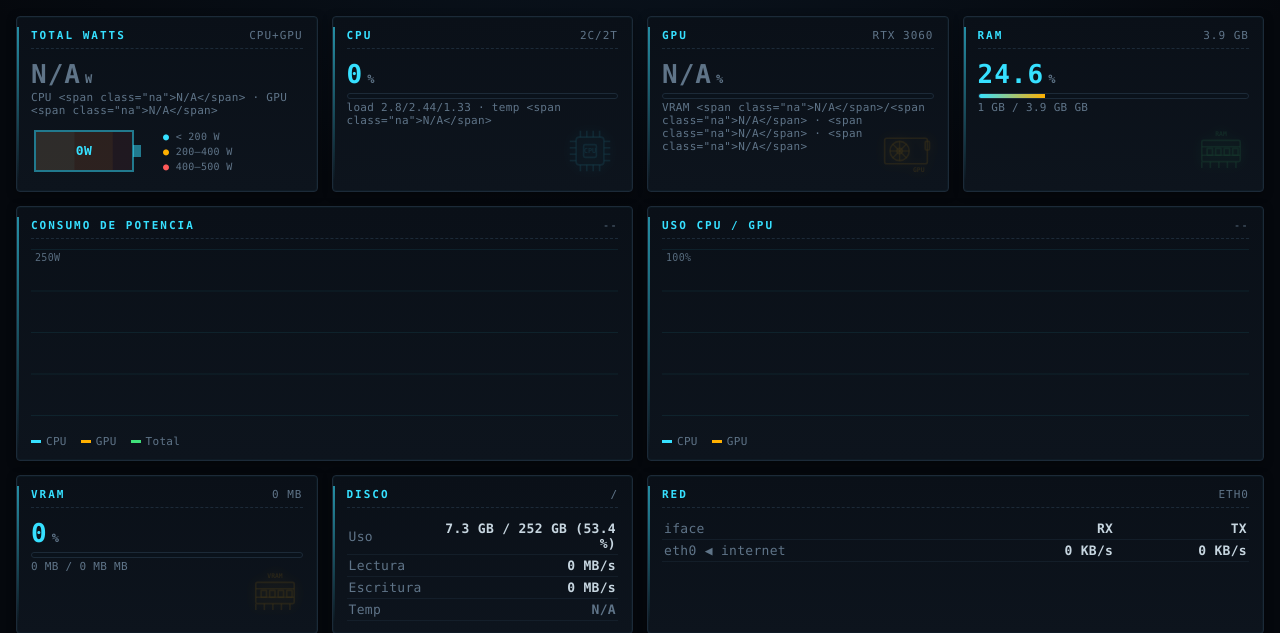
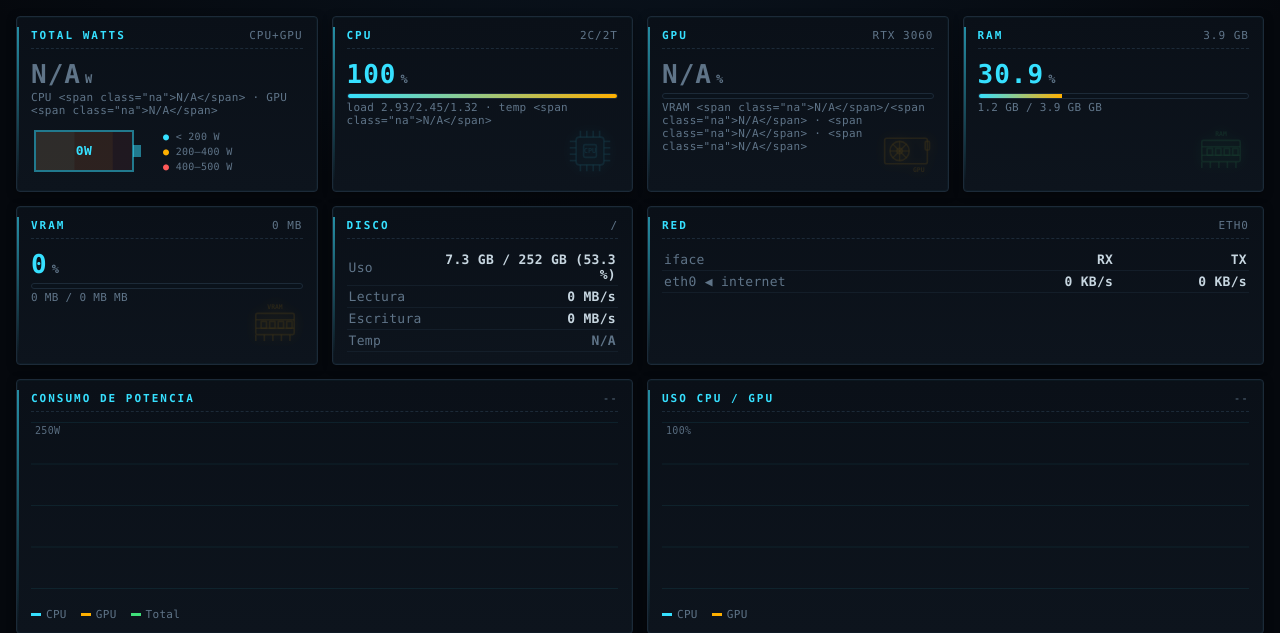
Before and after one commit to ranmadxs/aia-device, a Flask app: template aia_device/web/templates/index.html in a window 1280 px wide. Shown: the part 48-681 px from the top of the page. Run offline with Flask 3, Linux system fonts and the light colour scheme; the template is opened without the code that fills it, so the values that code supplies are empty.

Commit message:
ui: mover widgets VRAM, Disco y Red a la segunda fila del dashboard

```diff
--- a/aia_device/web/templates/index.html
+++ b/aia_device/web/templates/index.html
@@ -166,6 +166,25 @@
         <div class="watermark" style="color:#3fe07a"><img src="{{ url_for('static', filename='ram.svg') }}" alt="ram" /></div>
       </div>
 
+      <!-- VRAM LIVE (fila 2) -->
+      <div class="panel col-3">
+        <h2>VRAM <span class="tag" id="vram-meta">--</span></h2>
+        <div class="big" id="vram-usage">--<span class="u">%</span></div>
+        <div class="bar"><i id="vram-bar" style="width:0%"></i></div>
+        <div class="sub" id="vram-sub">-- / -- MB</div>
+        <div class="watermark" style="color:#ffb000"><img src="{{ url_for('static', filename='vram.svg') }}" alt="vram" /></div>
+      </div>
+      <!-- DISK (fila 2) -->
+      <div class="panel col-3">
+        <h2>Disco <span class="tag">/</span></h2>
+        <table id="tbl-disk"></table>
+      </div>
+      <!-- NET (fila 2) -->
+      <div class="panel col-6">
+        <h2>Red <span class="tag" id="net-default">--</span></h2>
+        <table id="tbl-net"></table>
+      </div>
+
       <!-- POWER HISTORY -->
       <div class="panel col-6">
         <h2>Consumo de Potencia <span class="tag" id="power-date">--</span></h2>
@@ -184,25 +203,6 @@
           <span><i style="background:#36e0ff"></i>CPU</span>
           <span><i style="background:#ffb000"></i>GPU</span>
         </div>
-      </div>
-
-      <!-- VRAM LIVE -->
-      <div class="panel col-3">
-        <h2>VRAM <span class="tag" id="vram-meta">--</span></h2>
-        <div class="big" id="vram-usage">--<span class="u">%</span></div>
-        <div class="bar"><i id="vram-bar" style="width:0%"></i></div>
-        <div class="sub" id="vram-sub">-- / -- MB</div>
-        <div class="watermark" style="color:#ffb000"><img src="{{ url_for('static', filename='vram.svg') }}" alt="vram" /></div>
-      </div>
-      <!-- DISK -->
-      <div class="panel col-3">
-        <h2>Disco <span class="tag">/</span></h2>
-        <table id="tbl-disk"></table>
-      </div>
-      <!-- NET -->
-      <div class="panel col-6">
-        <h2>Red <span class="tag" id="net-default">--</span></h2>
-        <table id="tbl-net"></table>
       </div>
 
       <!-- RAM HISTORY -->
```
